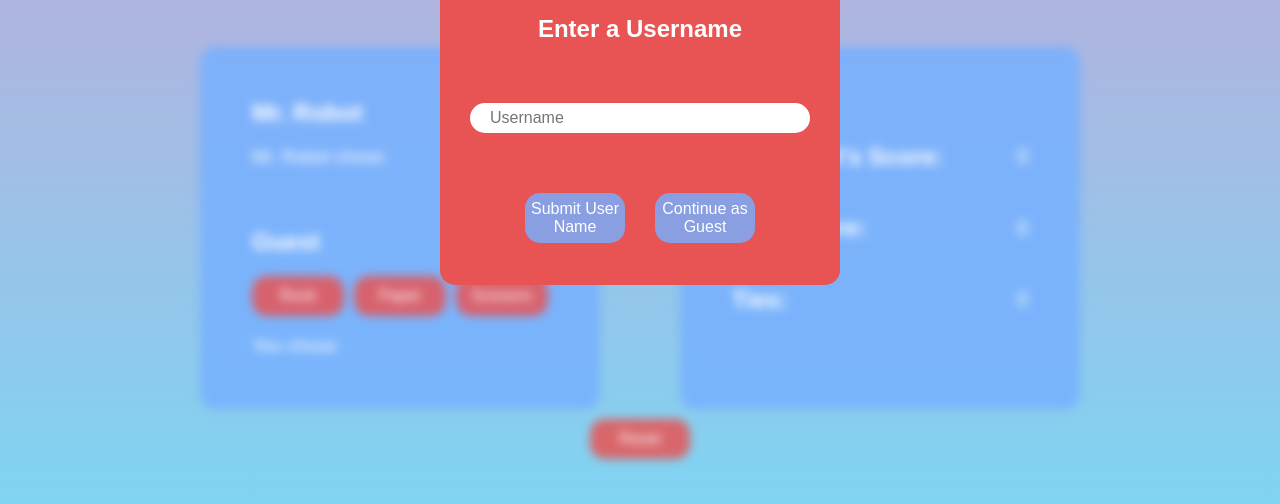
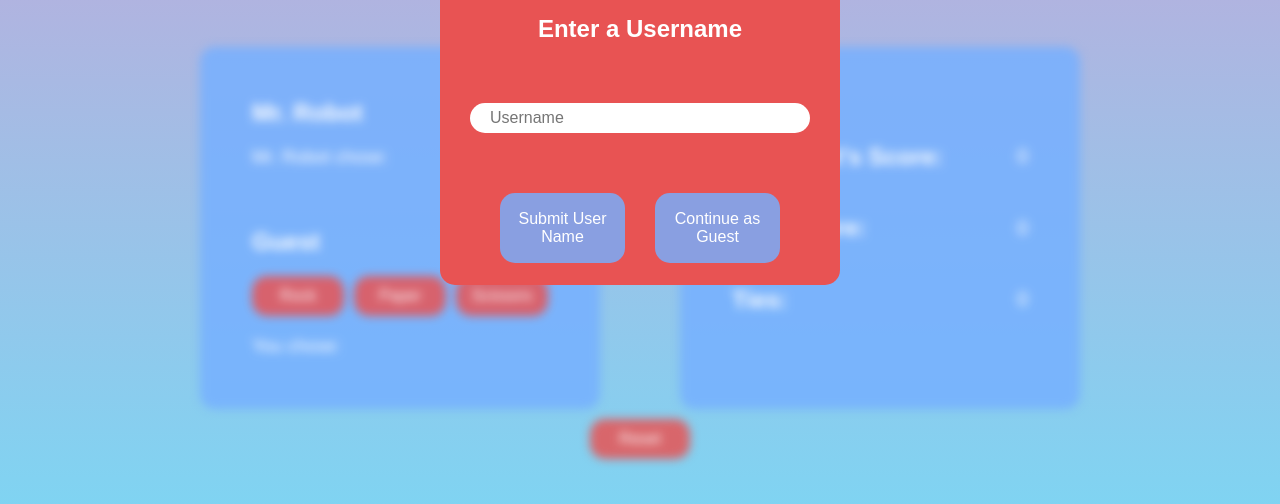
Before and after one commit to seanzinh0/rock-paper-scissors, a plain HTML site: page index.html in a window 1280 px wide. Shown: the part 290-794 px from the top of the page. Drawn offline with Linux system fonts and the light colour scheme.

Commit message:
fix modal button styling

```diff
--- a/game.css
+++ b/game.css
@@ -202,21 +202,23 @@ label {
 #submit-user {
     color: white;
     background-color: #75afffd2;
-    height: 50px;
-    width: 100px;
+    height: 70px;
+    width: 125px;
     font-size: 16px;
     border: none;
     border-radius: 15px;
+    padding: 10px;
 }
 
 #cont-guest {
     color: white;
     background-color: #75afffd2;
-    height: 50px;
-    width: 100px;
+    height: 70px;
+    width: 125px;
     font-size: 16px;
     border: none;
     border-radius: 15px;
+    padding: 10px;
 }
 
 #submit-user:hover {
@@ -237,7 +239,6 @@ label {
     user-select: none;
 }
 
-
 footer {
     height: 40vh;
 }
```
